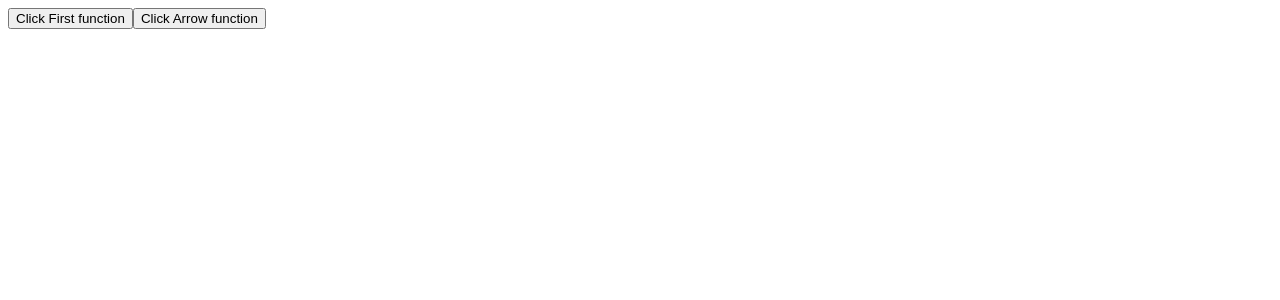
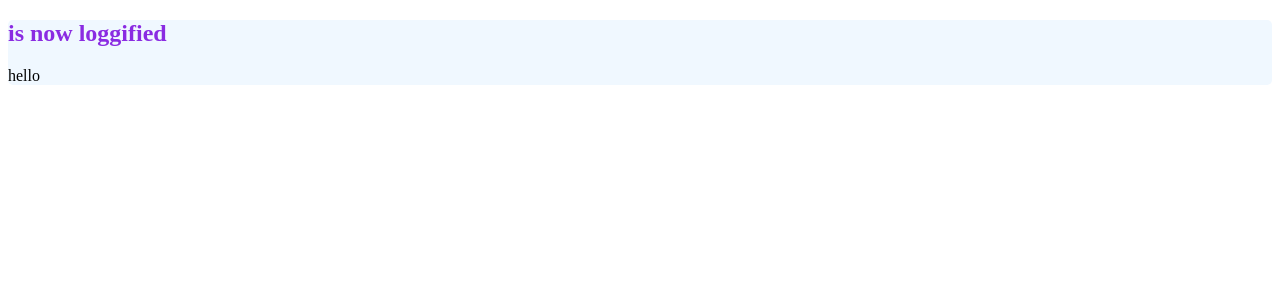
Before and after one commit to karthikpamidimarri/react-life-cycle, a React (Create React App) app: page / in a window 1280 px wide. Shown: the top 300 px of the page. Built offline with nearby package versions, Linux system fonts and the light colour scheme.

Commit message:
Step 13: Create your Logger

```diff
--- a/src/App.js
+++ b/src/App.js
@@ -1,34 +1,15 @@
 import React, { Component } from 'react'
-
+import loggify from './loggify'
 class App extends Component {
-  static displayName = "SomethingNew"
-
-  constructor(props){
-    super(props)
-
-    this.firstFunction = this.firstFunction.bind(this)
-  }
-
-  firstFunction(){
-      console.log("First function is executing")
-      console.log(this.props)
-  }
-
-  arrowFunction = () => {
-      console.log("this arrowFunction works without bind")
-      console.log(this.props)
-  }
 
   render() {
-  console.log(this.state)
     return (
       <div>
-        <button onClick={this.firstFunction}>Click First function</button>
-        <button onClick={this.arrowFunction}>Click Arrow function</button>
+        hello
       </div>
     )
   }
 }
-
+App = loggify(App)
 
 export default App
--- /dev/null
+++ b/src/loggify.js
@@ -0,0 +1,32 @@
+import React, {Component} from 'react'
+import styled from 'styled-components'
+
+export default function loggify(WrappedComponent) {
+
+    return class extends Component {
+
+        render(){
+            return (
+                <LoggerContainer>
+                    <H2>{WrappedComponent.displayName} is now loggified</H2>
+                    <WrappedComponent {...this.props}></WrappedComponent>
+                </LoggerContainer>
+            )
+        }
+    }
+
+
+}
+
+const LoggerContainer = styled.div`
+    background-color: aliceblue;
+    border: 2px grooved aquamarine;
+    border-radius: 5px;
+`
+LoggerContainer.displayName = "LoggerContainer"
+
+const H2 = styled.h2`
+    color: blueviolet;
+`
+
+H2.displayName = "H2"
```
